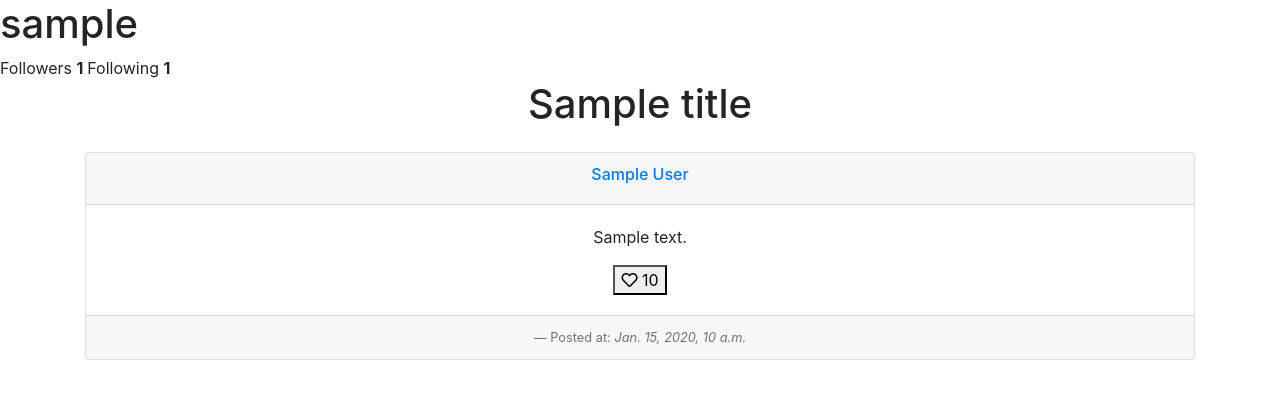
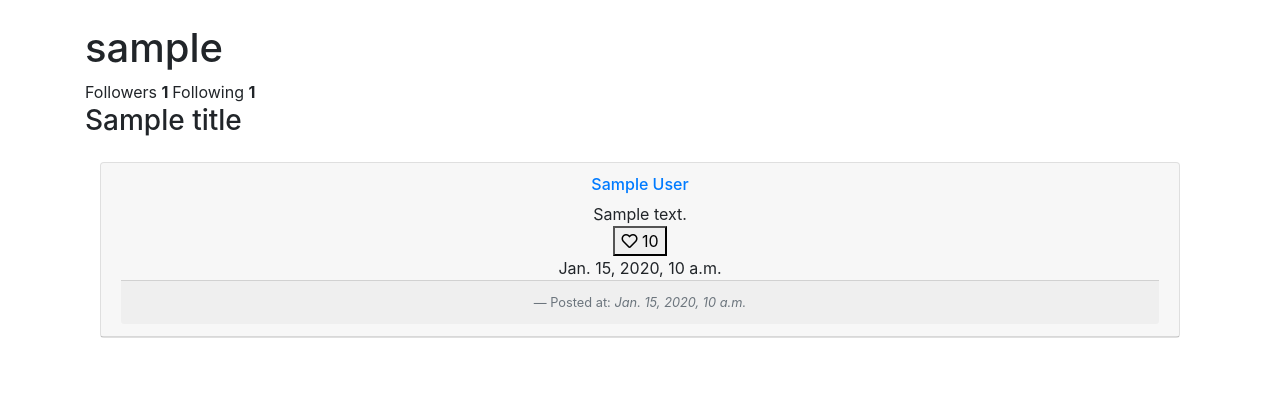
Before and after one commit to nmallea/network, a Django app: template templates/network/profile.html in a window 1280 px wide. Shown: the part 101-500 px from the top of the page. Run offline with Django 3.2, Linux system fonts and the light colour scheme; tables that the repository leaves empty hold one stand-in row (values such as "Sample post"); the template is opened without the code that fills it: values that come from a table or form of the project are taken from there, most other values are stand-ins (such as "Sample title", 1, 10 or a date in 2020); some libraries are stand-ins or nearby versions.

Commit message:
edit btn bug fix

```diff
--- a/static/network/styles.css
+++ b/static/network/styles.css
@@ -1,3 +1,6 @@
 .post {
   padding-bottom: 20px;
 }
+.button {
+  background-color: #0275d8;
+}
--- a/templates/network/index.html
+++ b/templates/network/index.html
@@ -3,40 +3,38 @@
 {% block body %}
     {% block profile %}
     {% endblock %}
-    <h1 class="text-center">{{ title }}</h1>
+    <h3>{{ title }}</h3>
     {% for post in posts %}
     <div class="container my-4">
     <div class="post">
         <div class="card text-center">
             <div class="card-header">
         <a href="{% url 'profile' post.author %}"><h6>{{ post.author }}</h6></a>
-                </div>
-                <div class="card-body">
-                <p class="card-text">{{ post.content }}</p>
+            <div class="content">{{ post.content }}</div>
             {% if guest_user %}
-                <button type="button" class="disabled-like" disabled><i class="fas fa-heart"></i> <span class="like-num">{{ post.likes }}</span></button>
+                <button class="disabled-like" disabled><i class="fas fa-heart"></i> <span class="like-num">{{ post.likes }}</span></button>
             {% else %}
                 {% if post in liked_posts %}
-                        <button type="button" class="liked"><i class="fas fa-heart"></i> <span class="like-num">{{ post.likes }}</span></button>
+                    <button class="liked"><i class="fas fa-heart"></i> <span class="like-num">{{ post.likes }}</span></button>
                 {% else %}
-                        <button type="button" class="likes"><i class="far fa-heart"></i> <span class="like-num">{{ post.likes }}</span></button>
+                    <button class="likes"><i class="far fa-heart"></i> <span class="like-num">{{ post.likes }}</span></button>
                 {% endif %}
             {% endif %}
+            <div class="footer">
+                <span class="timestamp">{{ post.timestamp }}</span>
                 {% if post.author == logged_in_user %}
-                            <button type="button" class="btn btn-primary">Edit</button>
+                    <button class="edit-btn">Edit</button>
                 {% endif %}
                 <p hidden class="key">{{ post.id }}</p>
             </div>
             <div class="card-footer text-muted">
                 <footer class="blockquote-footer">Posted at: <cite title="Source Title">{{ post.timestamp }}</cite></footer></blockquote>
-                        <!-- {% if post.author == logged_in_user %}
-                            <button class="edit-btn">Edit</button>
-                        {% endif %} -->
                 <p hidden class="key">{{ post.id }}</p>
             </div>
         </div>
         </div>
     </div>
+
     </div>
     {% empty %}
         {{ empty_msg }}
--- a/templates/network/profile.html
+++ b/templates/network/profile.html
@@ -1,6 +1,11 @@
 {% extends "network/index.html" %}
 
 {% block profile %}
+<div class="container my-4">
+    <div class="row mt-3">
+        <div class="col ml-5">
+        </div>
+    </div>
     <h1>{{ user_info.username }}</h1>
     <div class="follow-stats">
         <span class="follow-count">Followers <strong>{{ follower_count }} </strong></span>
@@ -10,10 +15,11 @@
         <form action="{% url 'profile' user_info.username %}" method="post">
             {% csrf_token %}
             {% if isFollowing %}
-            <button type="Submit" class="btn btn-info">Unfollow</button>
+            <button type="Submit" class="btn btn-primary">Unfollow</button>
             {% else %}
             <button type="Submit" class="btn btn-primary">Follow</button>
             {% endif %}
         </form>
+</div>
     {% endif %}
 {% endblock %}
```
Also changed, not shown: 2 other files. Lines whose indentation alone changed are shown as unchanged.
